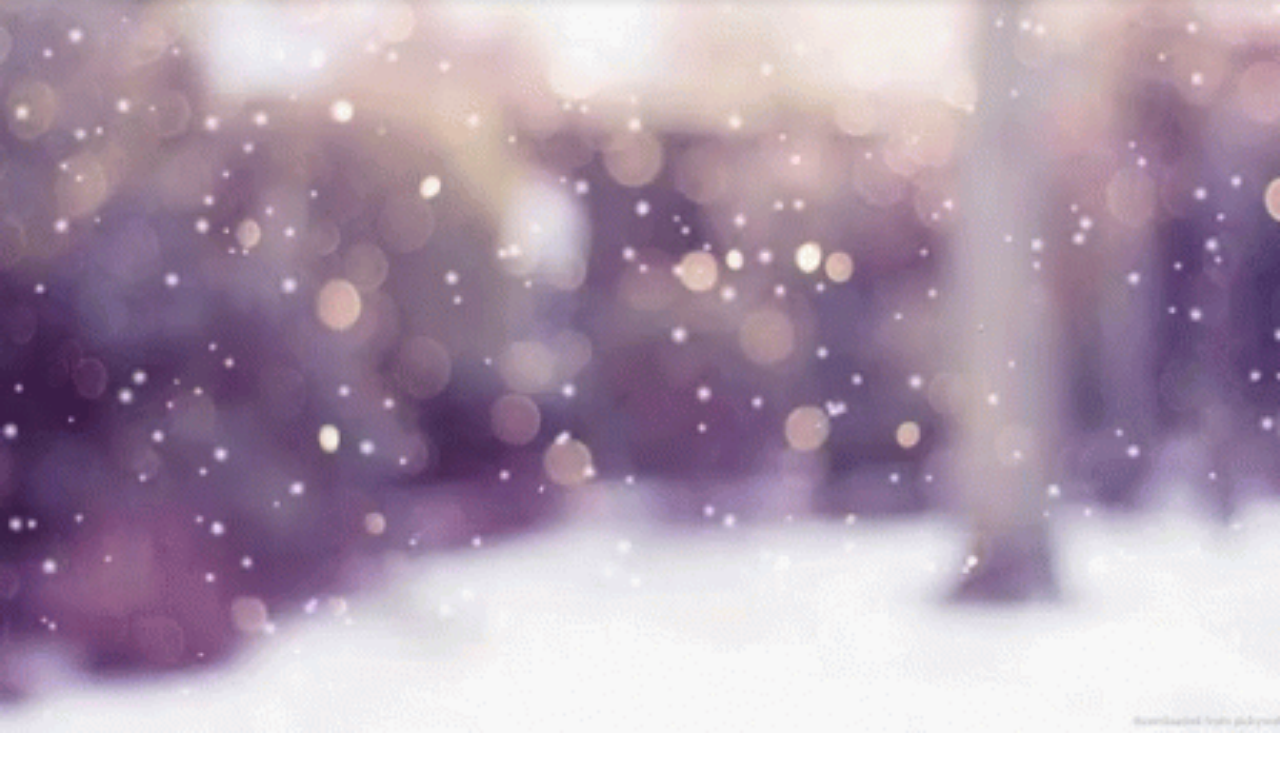
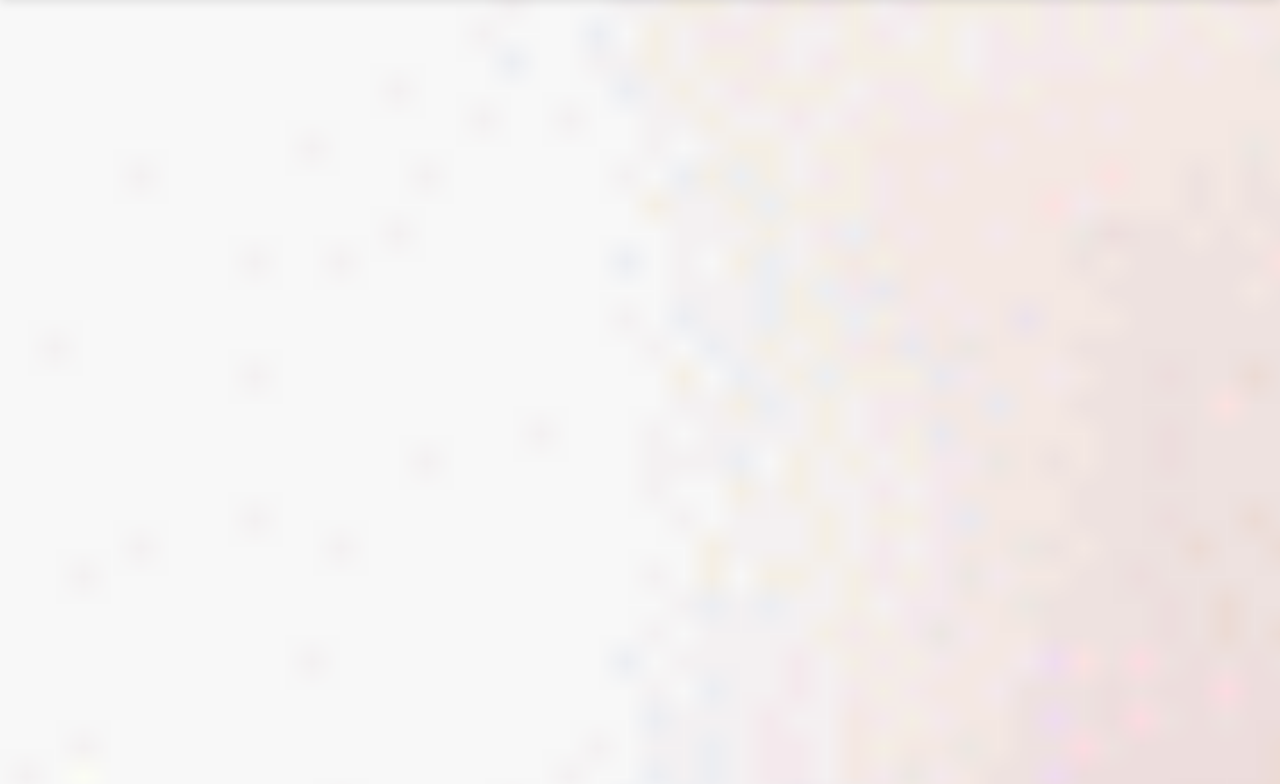
Before and after one commit to bebo231/educational, a plain HTML site: page index.html in a window 1280 px wide. Shown: the part 67-851 px from the top of the page. Before the commit the page ends 800 px from the top, so only its background shows below. Drawn offline with Linux system fonts and the light colour scheme.

Commit message:
Update style.css

```diff
--- a/css/style.css
+++ b/css/style.css
@@ -12,7 +12,7 @@ body{
     background: url(snowing-snow.gif) no-repeat;
     background-size: cover;
     background-position: center;
-
+    height: 1000vh;
 }
 
 header{
```
